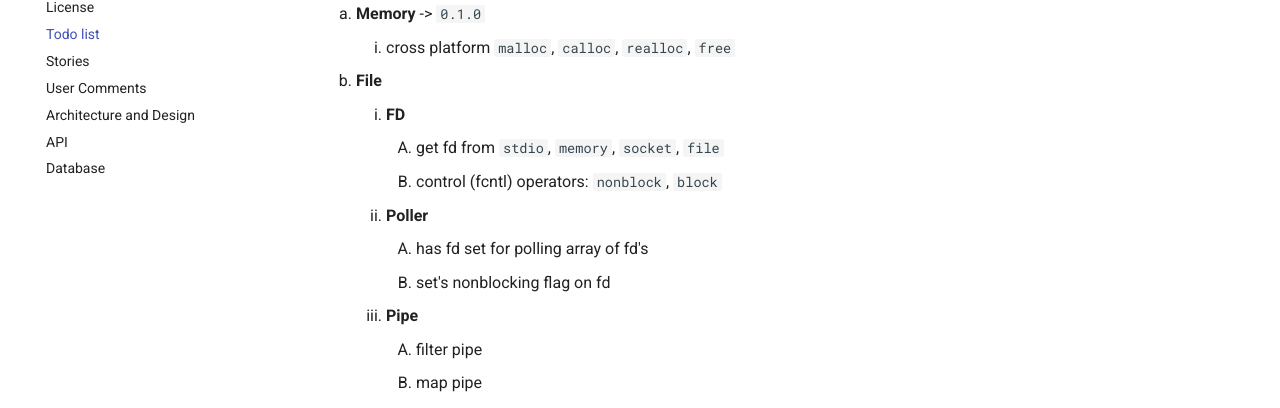
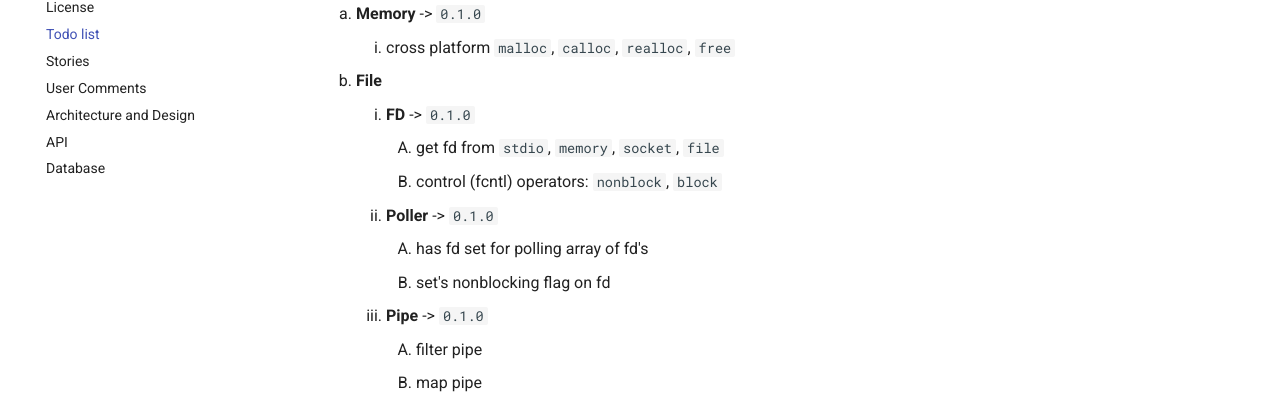
Before and after one commit to ckoliber/kstd, an MkDocs documentation site: the page built from docs/docs/TODO.md, in a window 1280 px wide and 900 px high, scrolled down 1476 px. Shown: the part 155-563 px from the top of the window. Built offline with MkDocs 1.6.1 and Material for MkDocs 9.7.7, drawn with Linux system fonts in a browser that asks for light colours; old or Windows-style settings are respelled for this version of MkDocs.

Commit message:
kstd Planning Commit

```diff
--- a/docs/docs/TODO.md
+++ b/docs/docs/TODO.md
@@ -46,13 +46,13 @@
     1. __Memory__ -> `0.1.0`
         1. cross platform `malloc`, `calloc`, `realloc`, `free`
     2. __File__
-        1. __FD__
+        1. __FD__ -> `0.1.0`
             1. get fd from `stdio`, `memory`, `socket`, `file`
             2. control (fcntl) operators: `nonblock`, `block`
-        2. __Poller__
+        2. __Poller__ -> `0.1.0`
             1. has fd set for polling array of fd's
             2. set's nonblocking flag on fd
-        3. __Pipe__
+        3. __Pipe__ -> `0.1.0`
             1. filter pipe
             2. map pipe
             3. reduce pipe
```
